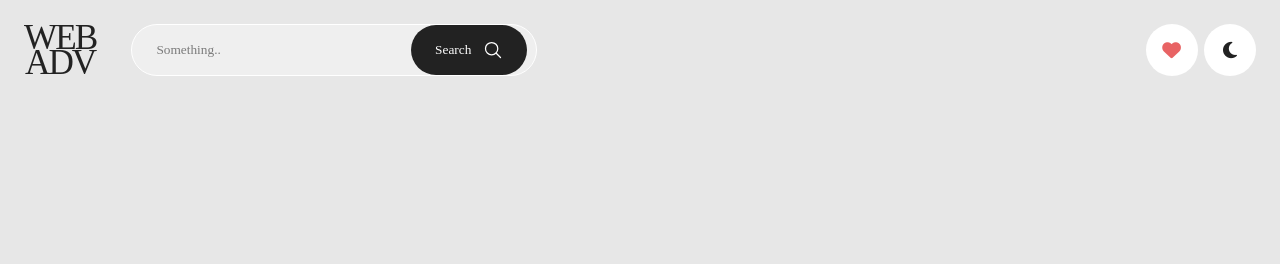
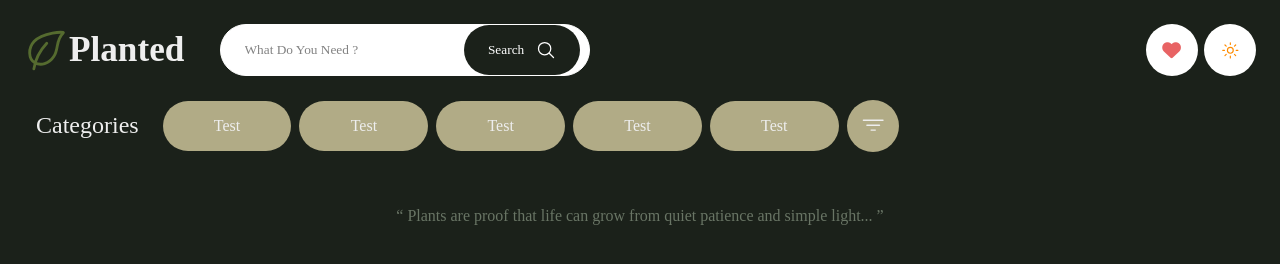
Before and after one commit to amingharbaoui/webAdvanced, a website built with Vite: page web-advanced/index.html in a window 1280 px wide. Both pictures are taken after a click on the button 1230 px from the left and 50 px from the top of the page. Built offline with nearby package versions, Linux system fonts and the light colour scheme; a web font is replaced by a local one.

Commit message:
New readme file + added dark mode styles and toggle

```diff
--- a/web-advanced/index.html
+++ b/web-advanced/index.html
@@ -2,21 +2,25 @@
 <html lang="en">
   <head>
     <meta charset="UTF-8" />
-    <link rel="icon" type="image/svg+xml" href="/vite.svg" />
+    <link rel="icon" type="image/svg+xml" href="./public/leaf-outline.svg" />
     <meta name="viewport" content="width=device-width, initial-scale=1.0" />
-    <link href="https://api.fontshare.com/v2/css?f[]=technor@200,300,400,500,600,700&f[]=quicksand@500&f[]=general-sans@500&display=swap" rel="stylesheet">
+    <link href="https://api.fontshare.com/v2/css?f[]=technor@200,300,400,500,600,700&f[]=quicksand@500&f[]=general-sans@500&f[]=pilcrow-rounded@400,500,600,700,900&display=swap" rel="stylesheet">
     <link rel="stylesheet" href="./src/style.css">
-    <title>web-advanced</title>
+    <title>Planted - Houseplants, styling & care</title>
   </head>
   <body>
 
-<!--  Navbar is here addressed -->
+<!--  Navbar -->
 <navbar class="navbar_container">
-<!--  Navbar titel -->
-  <h2>web <span>adv</span></h2>
+<!--  Navbar icon and title-->
+  <div class="navbar_container_info">
+    <ion-icon name="leaf-outline" class="leaf"></ion-icon>
+    <!--  Navbar titel -->
+    <h2 class="navbar_container_info_title">Planted</h2>
+  </div>
 <!--  Navbar search bar -->
   <div class="search_bar">
-    <input type="text" placeholder="Something.."
+    <input class="input" type="text" placeholder="What do you need ?"
 
     >
     <div class="search_bar_button_container">
@@ -38,14 +42,65 @@
     <!--  Theme switcher button-->
     <button class="theme_btn">
       <i class="fa-solid fa-moon moon"></i>
+      <ion-icon class="sunny" name="sunny-outline"></ion-icon>
     </button>
 
   </div>
 </navbar>
 
+<!--Categories and filter-->
+
+<section class="categories_container">
+  <p class="categories_title">categories</p>
+  <ul class="categories_items">
+    <li class="categories_items_item">
+      test
+    </li>
+    <li class="categories_items_item">
+      test
+    </li>
+    <li class="categories_items_item">
+      test
+    </li>
+    <li class="categories_items_item">
+      test
+    </li>
+    <li class="categories_items_item">
+      test
+    </li>
+
+    <li class="categories_items_item filter_container">
+      <ion-icon name="filter-outline" class="filter_container_item"></ion-icon>
+    </li>
+  </ul>
+</section>
+
+<!--Quote-->
+<section class="quote_container">
+  <q class="quote_container_item">
+    Plants are proof that life can grow from quiet patience and simple light...
+  </q>
+</section>
+
+<!--cards -->
+<div class="cards_container">
+  <div class="cards_container_items">
+
+    <div class="cards_container_item">
+
+    </div>
+    <div class="cards_container_item"></div>
+    <div class="cards_container_item"></div>
+    <div class="cards_container_item"></div>
+    <div class="cards_container_item"></div>
+
+  </div>
+</div>
+
 <!--Font Awesome Icons / Ion Icons -->
 <script src="https://kit.fontawesome.com/c1b627158e.js" crossorigin="anonymous"></script>
 <script type="module" src="https://unpkg.com/ionicons@7.1.0/dist/ionicons/ionicons.esm.js"></script>
 <script nomodule src="https://unpkg.com/ionicons@7.1.0/dist/ionicons/ionicons.js"></script>
+<script src="./src/main.js"></script>
   </body>
 </html>
--- /dev/null
+++ b/web-advanced/src/main.js
@@ -0,0 +1,17 @@
+
+let body = document.body;
+let themeButton = document.querySelector(".theme_btn");
+
+const isDark = localStorage.getItem("darkMode") === "true";
+body.classList.toggle("dark_body", isDark);
+
+let moonIcon = document.querySelector(".moon");
+let sunIcon = document.querySelector(".sunny");
+
+// Dark mode toggle
+themeButton.addEventListener("click", () => {
+    const isDark = body.classList.toggle("dark_body");
+    sunIcon.style.display = isDark ? "block" : "none";
+    moonIcon.style.display = isDark ? "none" : "block";
+    localStorage.setItem("darkMode", isDark);
+});
--- a/web-advanced/src/style.css
+++ b/web-advanced/src/style.css
@@ -1,4 +1,5 @@
 
+/*General*/
 
 *,
 *::before,
@@ -11,29 +12,36 @@
 body,
 html {
     font-family: General Sans, Sans Serif;
-    background: #e7e7e7;
-    color: #070707;
+    min-height: 100vh;
+    background: #F3F4F4;
 }
+
+/*Navbar*/
 
 .navbar_container {
     display: flex;
-    padding: 1.5em;
+    padding: 1.5em 1.5em 0 1.5em;
     align-content: center;
     align-items: center;
 }
 
+.navbar_container_info {
+    display: flex;
+    align-items: center;
+}
+
+.navbar_container .leaf {
+    width: 45px;
+    height: 45px;
+    color: #556B2FFF;
+    transform: rotateZ(90deg);
+}
+
 .navbar_container h2 {
-    font-family: Technor, Sans Serif;
-    display: flex;
+    font-family: Quicksand, Sans Serif;
     color: #222222;
     margin-right: 1em;
-    line-height: 25px;
     font-size: 2.2rem;
-    flex-direction: column;
-    letter-spacing: -2px;
-    align-items: center;
-    text-transform: uppercase;
-    font-weight: 500;
 }
 
 .navbar_container .search_bar {
@@ -48,7 +56,7 @@ html {
     outline: 0;
     width: 40%;
     border: 1.3px solid white;
-    background: #efefef;
+    background: #ffffff;
     padding: 1.25em 12.2em 1.25em 1.8em ;
     border-radius: 85px;
 }
@@ -77,7 +85,7 @@ html {
     border: none;
     outline: none;
     cursor: pointer;
-    background: #222222;
+    background: #1B211A;
     border-radius: 85px;
     color: #fff;
     padding: 1.1em 1.8em;
@@ -86,7 +94,7 @@ html {
 
 
 .navbar_container .search_bar_button_container .input_btn:hover {
-    background: #2b2a2a;
+    background: #2b352a;
 }
 
 .navbar_container .search_bar_button_container .input_btn .search_icon {
@@ -135,3 +143,100 @@ html {
     font-size: 1.4em;
     color: #222222;
 }
+
+.navbar_container .theme_btn .sunny {
+    font-size: 1.4em;
+    color: #FF8C00FF;
+    display: none;
+}
+
+/*Categories*/
+.categories_container {
+    display: flex;
+    align-items: center;
+}
+
+.categories_title {
+    padding: 1.5em 1em 1.5em 1.5em;
+    font-size: 1.5rem;
+    text-transform: capitalize;
+
+}
+
+.categories_items {
+    display: flex;
+    align-items: center;
+    list-style: none;
+    gap: .5em;
+}
+
+.categories_items::selection {
+    cursor: grabbing;
+}
+
+.categories_items_item {
+    background: #e7e7e7;
+    padding: 1em 3.2em;
+    cursor: pointer;
+    border-radius: 30px;
+    text-transform: capitalize;
+}
+
+.categories_items_item:hover {
+    background-color: #d6d6d6;
+    transition: all .80ms ease-in-out;
+}
+
+.filter_container {
+    width: 52px;
+    border: none;
+    height: 52px;
+    border-radius: 50%;
+    display: flex;
+    align-items: center;
+    justify-content: center;
+    padding: 0;
+}
+
+.filter_container_item {
+    font-size: 1.4rem;
+}
+
+/*Quote*/
+
+
+.quote_container {
+    display: flex;
+    padding-top: 2em;
+    align-items: center;
+    justify-content: center;
+}
+
+.quote_container_item {
+    text-align: center;
+    color: dimgrey;
+}
+
+/*Cards*/
+
+.cards_container {
+    margin-top: 3em;
+}
+
+/*Dark mode styles*/
+.dark_body {
+    background-color: #1B211A;
+    color: #EEEEEE;
+}
+
+.dark_body .navbar_container_info_title {
+    color: #EEEEEE;
+}
+
+.dark_body .quote_container_item {
+    color: #697565;
+}
+
+.dark_body .categories_items_item {
+    background-color: #B1AB86;
+}
```
Also changed, not shown: README.md.
